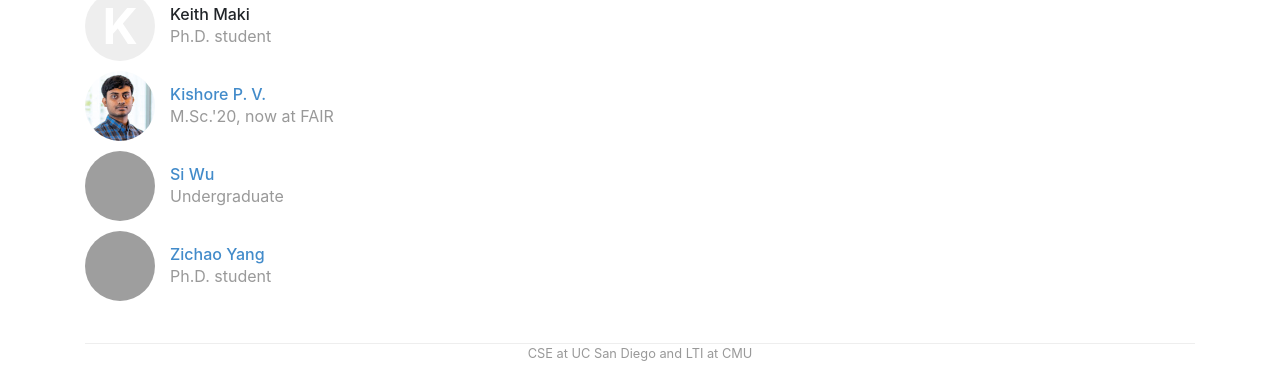
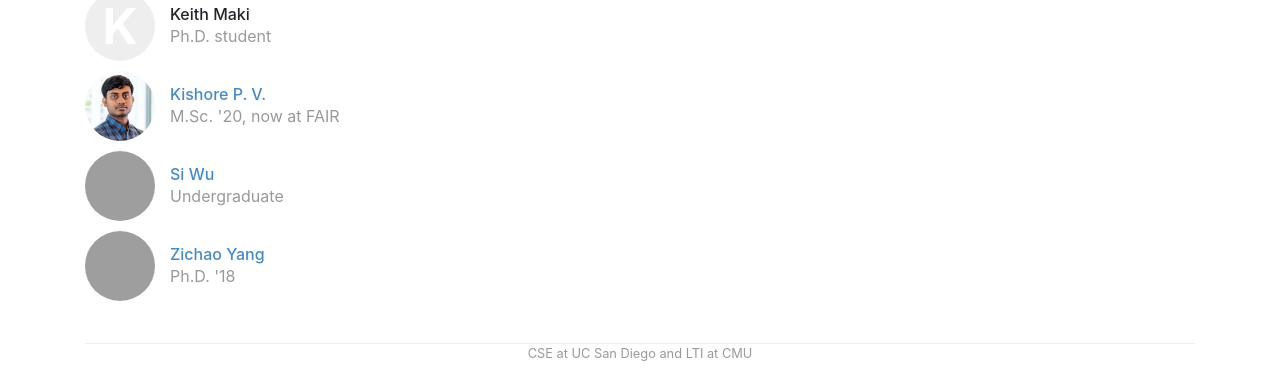
Before and after one commit to icebergnlp/icebergnlp.github.io, a Jekyll site: the page built from people.html, in a window 1280 px wide. Shown: the part 885-1256 px from the top of the page. Built offline with Jekyll 4.4.1, drawn with Linux system fonts in a browser that asks for light colours; grey boxes are pictures that could not be loaded.

Commit message:
Updated Zichao's and Kishore's bios

```diff
--- a/_data/people.yml
+++ b/_data/people.yml
@@ -114,7 +114,7 @@ kishore:
     webpage: "https://kishorepv.github.io"
     role: past
     image: /img/people/kishore.jpg
-    bio: "M.Sc.'20, now at FAIR"
+    bio: "M.Sc. '20, now at FAIR"
 
 swu:
     display_name: "Si Wu"
@@ -128,4 +128,4 @@ zichaoy:
     webpage: "http://www.cs.cmu.edu/~zichaoy/"
     role: past
     image: /img/people/zichaoy.jpg
-    bio: "Ph.D. student"
+    bio: "Ph.D. '18"
```
